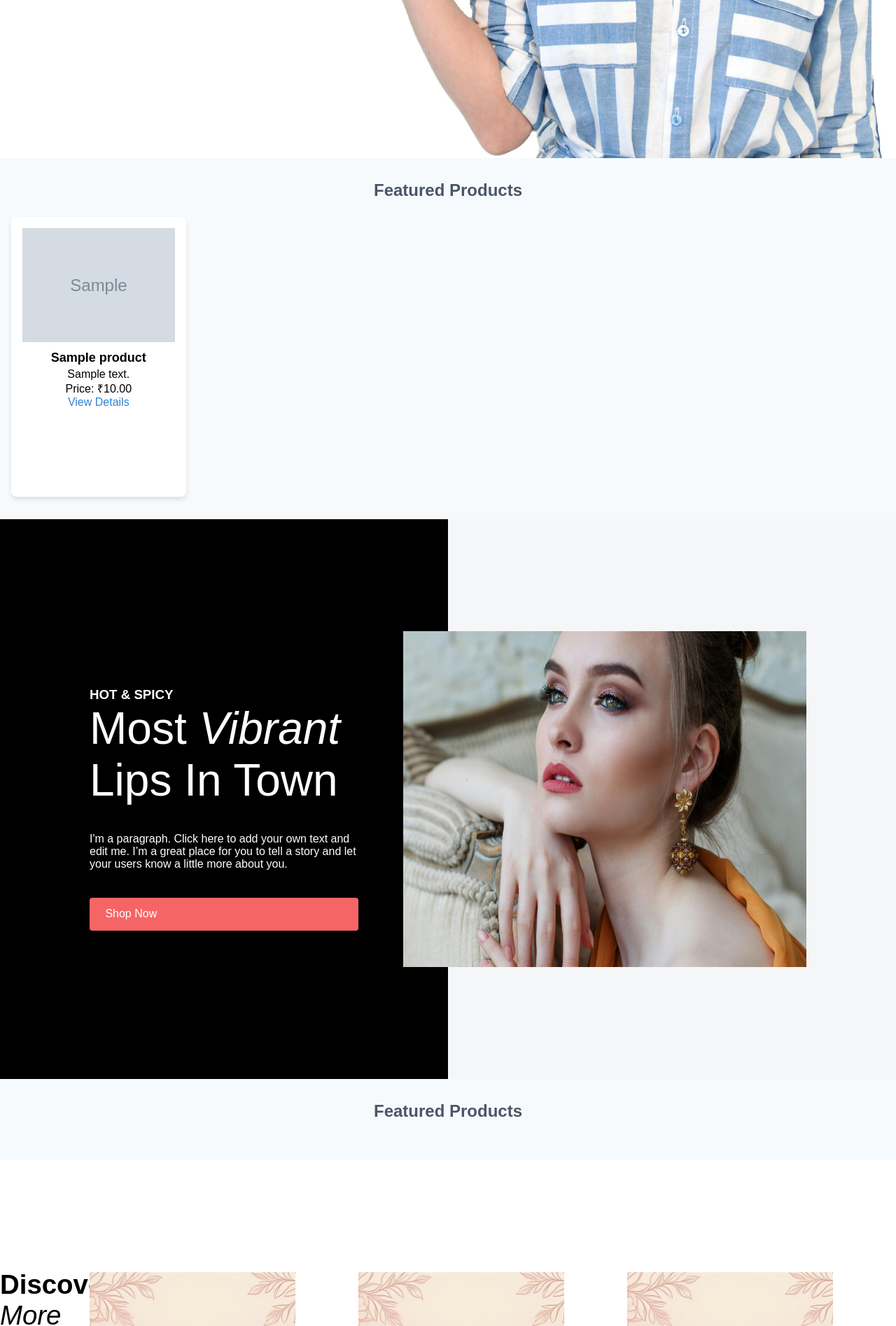
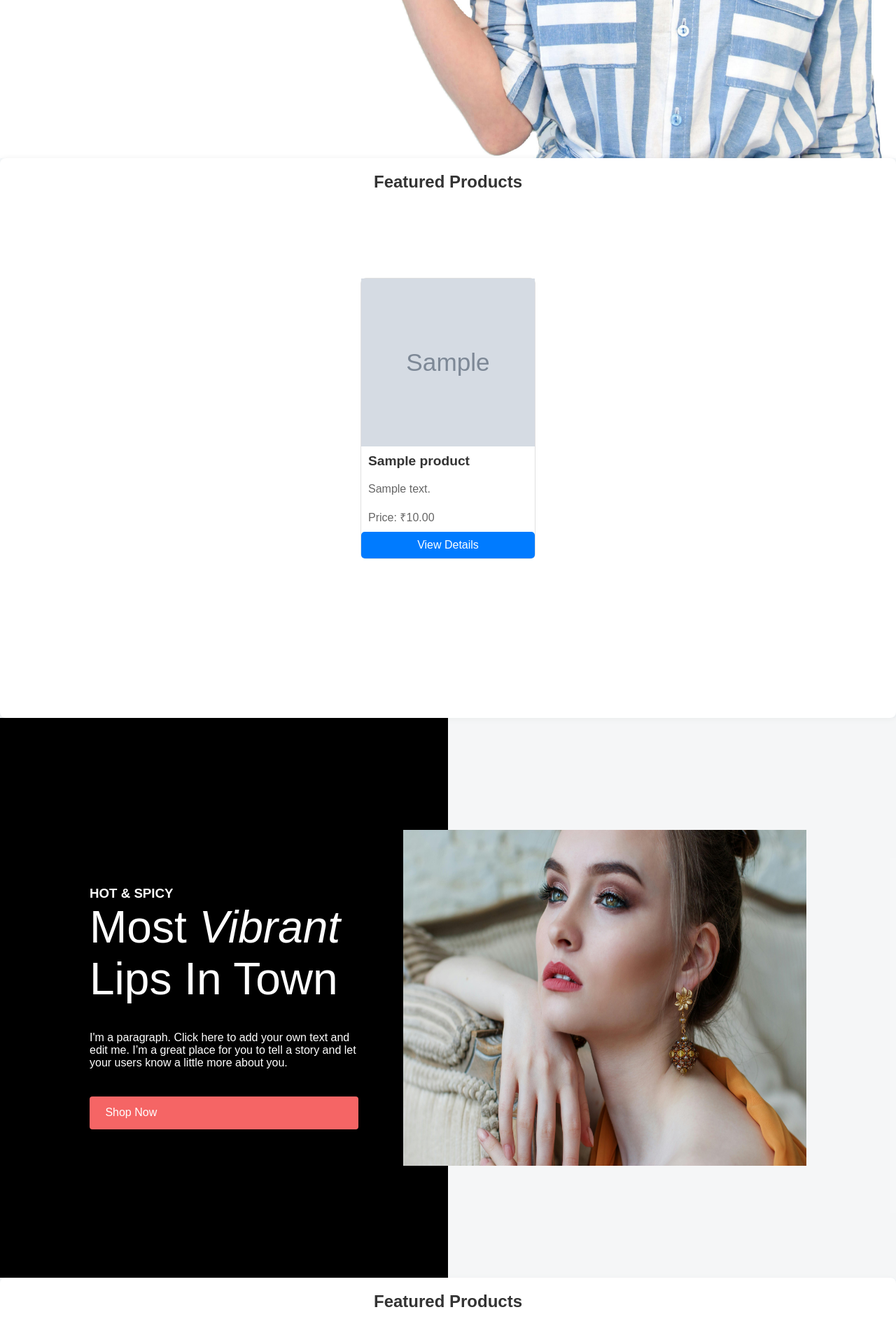
Before and after one commit to gagan-long/cosmetics_website, a PHP site: page /cosmetics_website/ in a window 1280 px wide. Shown: the part 807-2702 px from the top of the page at 70% size. Run offline with PHP 8.4, Linux system fonts and the light colour scheme; tables that the repository leaves empty hold one stand-in row (values such as "Sample post"); grey boxes marked "Sample" are stand-in pictures; some libraries are stand-ins or nearby versions.

Commit message:
smoll correction

```diff
--- a/public_html/index.php
+++ b/public_html/index.php
@@ -19,6 +19,95 @@
    <meta name="viewport" content="width=device-width, initial-scale=1.0">
    <title>Welcome to My Cosmetics Store</title>
    <link rel="stylesheet" href="../resources/css/indexhome.css">
+   <style>
+   /* General Styles */
+/* body {
+    font-family: Arial, sans-serif;
+    background-color: #f8f8f8;
+    margin: 0;
+    padding: 20px;
+} */
+
+/* Featured Products Section */
+.featured-products {
+    height: 100%;
+    width: 100%;
+    margin: 0 auto;
+    padding: 20px;
+    background-color: #fff;
+    border-radius: 8px;
+    box-shadow: 0 2px 10px rgba(0, 0, 0, 0.1);
+    overflow: auto;
+}
+
+/* Heading Styles */
+.featured-products h2 {
+    text-align: center;
+    color: #333;
+    margin-bottom: 20px;
+}
+
+/* Product Grid */
+.product-grid {
+    height:80%;
+    width: 100%;
+    display: flex;
+    flex-direction: row;
+    /* display: grid; */
+    /* grid-template-columns: repeat(auto-fill, minmax(250px, 1fr)); */
+    overflow: auto;
+    align-items: center;
+    justify-content: center;
+    gap: 20px; /* Space between product cards */
+}
+
+/* Product Card Styles */
+.product-card {
+    min-width: 250px;
+    height: auto;
+    max-height: 80%;
+    background-color: #fff;
+    border: 1px solid #e1e1e1;
+    border-radius: 8px;
+    /* overflow: hidden; Ensures rounded corners are applied to images */
+    transition: transform 0.3s ease; /* Animation for hover effect */
+}
+
+.product-card:hover {
+    transform: scale(1.05); /* Slightly enlarge card on hover */
+}
+
+.product-card img {
+    /* width: 100%;  */
+    height: 30vh; /* Maintain aspect ratio */
+}
+
+.product-card h3 {
+    font-size: 1.2em;
+    color: #333;
+    margin: 10px; /* Space around title */
+}
+
+.product-card p {
+    color: #666; /* Lighter text for description and price */
+    margin: 10px; /* Space around text */
+}
+
+.product-card .view-details {
+    display: block;
+    text-align: center;
+    background-color: #007bff; /* Button color */
+    color: white; /* Button text color */
+    padding: 10px;
+    text-decoration: none; /* Remove underline from link */
+    border-radius: 5px; /* Rounded corners for button */
+}
+
+.product-card .view-details:hover {
+    background-color: #0056b3; /* Darker shade on hover */
+}
+
+   </style>
 
 </head>
 <body class="body">
--- a/public_html/products.php
+++ b/public_html/products.php
@@ -34,7 +34,7 @@
         <div class="product-grid">
             <?php if (!empty($products)): ?>
                 <?php foreach ($products as $product): ?>
-                    <div class="product-card">
+                    <div class="product-card" >
                         <img src="../resources/images/products/<?php echo htmlspecialchars($product['image_url']); ?>" alt="<?php echo htmlspecialchars($product['name']); ?>">
                         <h3><?php echo htmlspecialchars($product['name']); ?></h3>
                         <p><?php echo htmlspecialchars($product['description']); ?></p>
--- a/resources/css/indexhome.css
+++ b/resources/css/indexhome.css
@@ -111,42 +111,41 @@
 
 
 
-/* featured products */
+/* featured products
 .featured-products {
-    /* height: 100vh;
-    width: 100vw; */
+
     padding: 2rem 1rem;
-    /* Equivalent to py-8 px-4 */
+
 }
 
 .featured-products h2 {
     text-align: center;
     color: #4a5568;
-    /* Equivalent to text-gray-800 */
+
     font-size: 1.5rem;
-    /* Equivalent to text-2xl */
+
     margin-bottom: 1.5rem;
-    /* Equivalent to mb-6 */
+
 }
 
 .product-grid {
-    display: grid;
-    grid-template-columns: repeat(auto-fill, minmax(200px, 1fr));
-    /* Responsive grid layout */
+    display: flex;
+
     gap: 1.5rem;
-    /* Equivalent to gap-6 */
+
 }
 
 .product-card {
-    height: 50vh;
+    height: auto;
     width: auto;
+    max-width: 600px;
     background-color: white;
     border-radius: 0.5rem;
-    /* Equivalent to rounded-lg */
+
     box-shadow: 0 4px 6px rgba(0, 0, 0, 0.1);
-    /* Shadow effect */
+
     padding: 1rem;
-    /* Equivalent to p-4 */
+
     text-align: center;
 }
 
@@ -154,25 +153,25 @@
     width: 100%;
     height: auto;
     margin-bottom: 0.75rem;
-    /* Equivalent to mb-3 */
+
 }
 
 .product-card h3 {
     font-size: 1.125rem;
-    /* Equivalent to text-lg */
+
     font-weight: bold;
     margin-bottom: 0.25rem;
-    /* Equivalent to mb-1 */
+
 }
 
 .view-details {
     color: #3182ce;
-    /* Equivalent to text-blue-500 */
+
 }
 
 .view-details:hover {
     text-decoration: underline;
-    /* Equivalent to hover:underline */
+
 }
 
 .get-started {
@@ -183,7 +182,7 @@
 .get-started h2 {
     color: #4a5568;
 
-}
+} */
 
 /* section 2  */
 #sec2 {
```
Also changed, not shown: file_system.ini (deleted, +0 -73 lines), file_system.txt (added, +201 -0 lines), resources/css/products.css (+63 -42 lines), resources/images/products/mrsorry.jpg (added).
